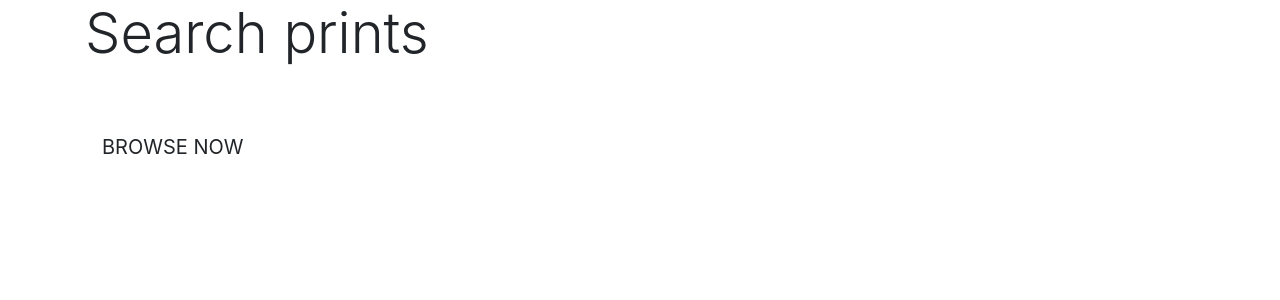
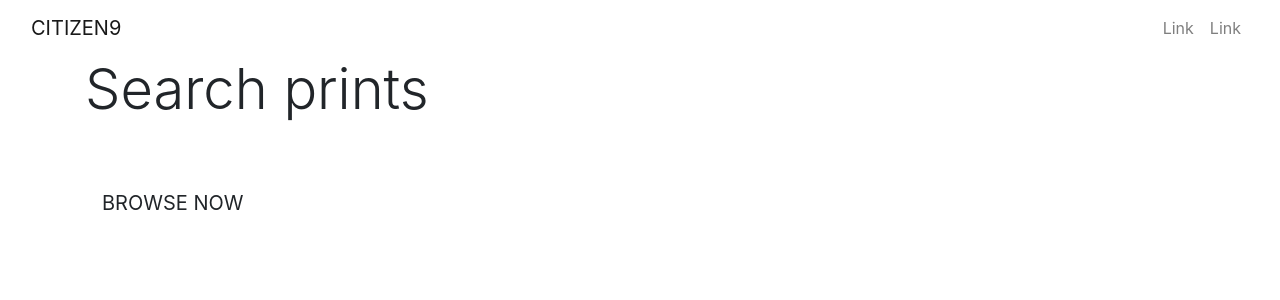
Before and after one commit to stellaexp/full-stack-frameworks-project, a Django app: page / in a window 1280 px wide. Shown: the top 300 px of the page. Run offline with Django 3.2, Linux system fonts and the light colour scheme; some libraries are stand-ins or nearby versions.

Commit message:
static folder, base.css and start of nav

```diff
--- /dev/null
+++ b/static/css/base.css
@@ -0,0 +1,3 @@
+#contact-btn {
+    border: solid 2px black;
+}
--- a/templates/base.html
+++ b/templates/base.html
@@ -15,6 +15,7 @@
 
     {% block corecss %}
         <link rel="stylesheet" href="https://stackpath.bootstrapcdn.com/bootstrap/4.4.1/css/bootstrap.min.css" integrity="sha384-Vkoo8x4CGsO3+Hhxv8T/Q5PaXtkKtu6ug5TOeNV6gBiFeWPGFN9MuhOf23Q9Ifjh" crossorigin="anonymous">
+        <link rel="stylesheet" href="{% static 'css/base.css' %}">
     {% endblock %}
 
     {% block extra_css %}
@@ -32,7 +33,26 @@
     <title>Citizen9 {% block extra_title %}{% endblock %}</title>
   </head>
   <body>
-    <header class="container-fluid fixed-top"></header>
+    <nav class="navbar navbar-expand-lg navbar-light">
+        <div class="container-fluid homepage">
+            <a class="navbar-brand" href="#">CITIZEN9</a>
+            <button class="navbar-toggler" type="button" data-toggle="collapse"
+                    data-target="#navbarSupportedContent" aria-controls="navbarSupportedContent" aria-expanded="false"
+                    aria-label="Toggle navigation">
+                    <span class="navbar-toggler-icon"></span>
+            </button>
+            <div class="collapse navbar-collapse" id="navbarSupportedContent">
+                <ul class="navbar-nav ml-auto">
+                    <li class="nav-item">
+                        <a class="nav-link" href="#">Link</a>
+                    </li>
+                    <li class="nav-item">
+                        <a class="nav-link" href="#">Link</a>
+                    </li>
+                </ul>
+            </div>
+        </div>
+    </nav>
 
     {% if messages %}
         <div class="message-container"></div>
```
